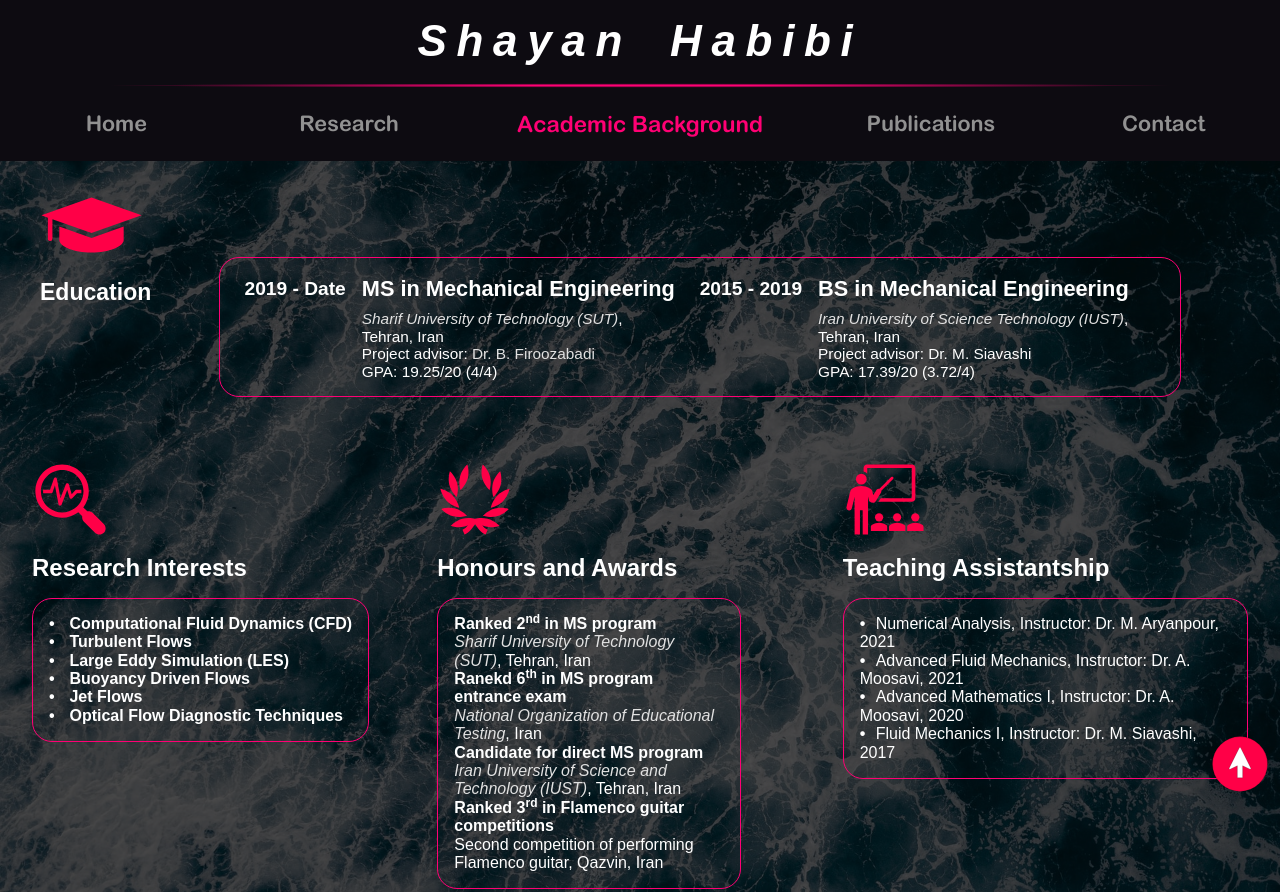
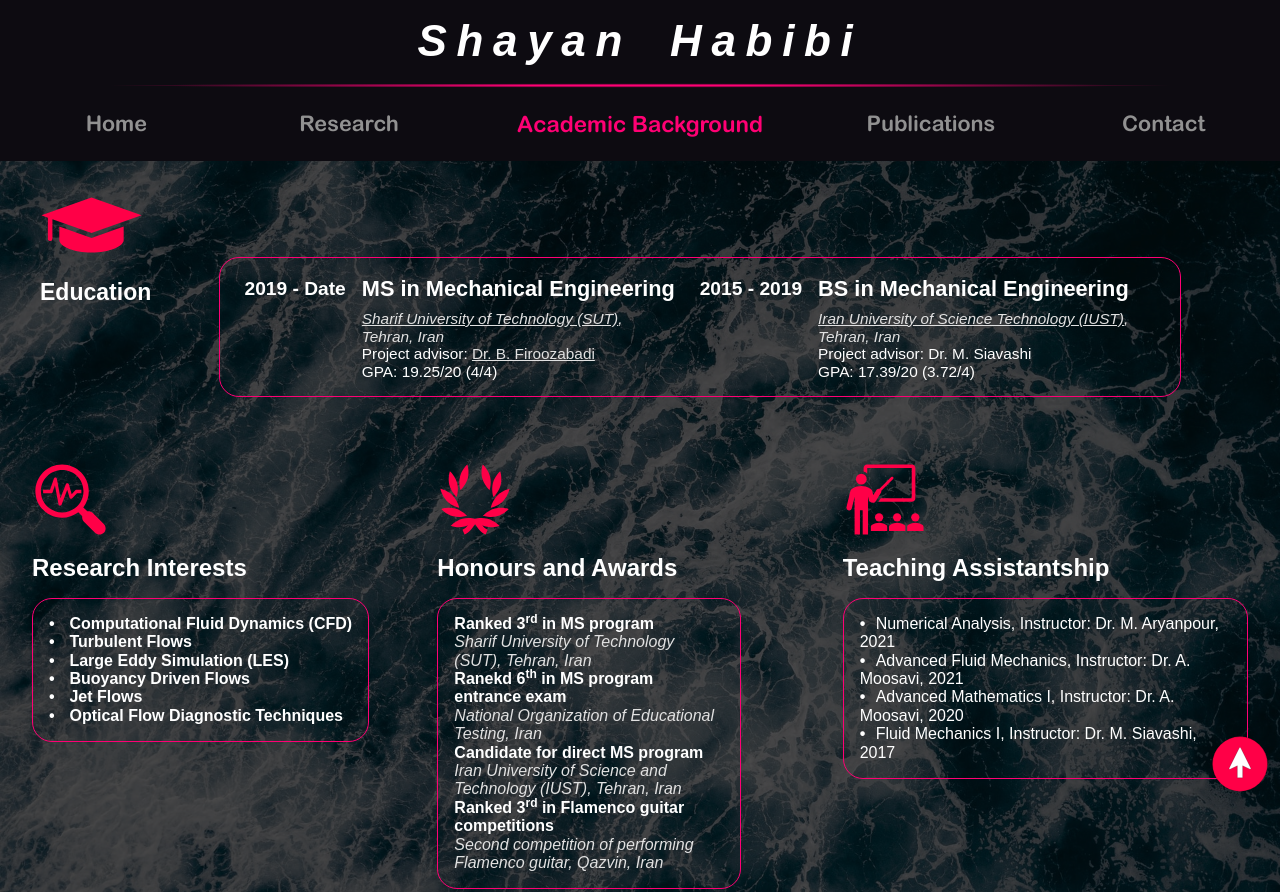
Before and after one commit to ShayanHBI/ShayanHBI.github.io, a website: page Academic Background/academic-background.html in a window 1280 px wide. Shown: the top 892 px of the page. Drawn offline with Linux system fonts and the light colour scheme.

Commit message:
fix acad-bg text color

```diff
--- a/Academic Background/academic-background.html
+++ b/Academic Background/academic-background.html
@@ -46,7 +46,7 @@
                             <h3 class="date">2019 - Date</h3>
                             <h3 class="degree">MS in Mechanical Engineering</h3>
                             <div class="explanation">
-                                <p><a href="http://www.en.sharif.edu/"><span class="institute">Sharif University of Technology (SUT)</span></a>,<br> Tehran, Iran</p>
+                                <p><span class="institute"><a href="http://www.en.sharif.edu/">Sharif University of Technology (SUT)</a>,<br> Tehran, Iran</span></p>
                                 <ul>
                                     <li>Project advisor: <a href="http://sharif.ir/~firoozabadi/" class="professor">Dr. B. Firoozabadi</a></li>
                                     <li>GPA: 19.25/20 (4/4)</li>
@@ -57,7 +57,7 @@
                             <h3 class="date">2015 - 2019</h3>
                             <h3 class="degree">BS in Mechanical Engineering</h3>
                             <div class="explanation">
-                                <p><a href="http://www.iust.ac.ir/en"><span class="institute">Iran University of Science Technology (IUST)</span></a>,<br> Tehran, Iran</p>
+                                <p><span class="institute"><a href="http://www.iust.ac.ir/en">Iran University of Science Technology (IUST)</a>,<br> Tehran, Iran</span></p>
                                 <ul>
                                     <li>Project advisor: Dr. M. Siavashi</li>
                                     <li>GPA: 17.39/20 (3.72/4)</li>
@@ -97,20 +97,20 @@
                     <h2>Honours and Awards</h2>
                     <ul class="bordered">
                         <li>
-                            <h4>Ranked 2<sup>nd</sup> in MS program</h4>
-                            <p><span class="institute">Sharif University of Technology (SUT)</span>, Tehran, Iran</p>
+                            <h4>Ranked 3<sup>rd</sup> in MS program</h4>
+                            <p><em class="institute">Sharif University of Technology (SUT), Tehran, Iran</em></p>
                         </li>
                         <li>
                             <h4>Ranekd 6<sup>th</sup> in MS program entrance exam</h4>
-                            <p><span class="institute">National Organization of Educational Testing</span>, Iran</p>
+                            <p><em class="institute">National Organization of Educational Testing, Iran</em></p>
                         </li>
                         <li>
                             <h4>Candidate for direct MS program</h4>
-                            <p><span class="institute">Iran University of Science and Technology (IUST)</span>, Tehran, Iran</p>
+                            <p><em class="institute">Iran University of Science and Technology (IUST), Tehran, Iran</em></p>
                         </li>
                         <li>
                             <h4>Ranked 3<sup>rd</sup> in Flamenco guitar competitions</h4>
-                            <p>Second competition of performing Flamenco guitar, Qazvin, Iran</p>
+                            <p><em class="institute">Second competition of performing Flamenco guitar, Qazvin, Iran</em></p>
                         </li>
                     </ul>
                 </section>
--- a/CSS/academic-background.css
+++ b/CSS/academic-background.css
@@ -87,23 +87,27 @@ nav ul li a:active {
     color: #ff0074;
 }
 
-main a:link {
-    text-decoration: none;
-    color: #414141
+.institute {
+    font-style: italic;
+    color: #e1e1e1;
 }
 
+main a:link,
 main a:visited {
-    text-decoration: none;
-    color: #414141
-}
-
-main a:hover {
     text-decoration: underline;
+    color: #e1e1e1
 }
 
 .professor:link,
 .professor:visited {
-    color: #e1e1e1;
+    text-decoration: underline;
+    color: #e1e1e1;;
+}
+
+main a:hover,
+.professor:hover {
+    color: #ff0074;
+    text-decoration: underline;
 }
 
 .main-flex {
@@ -357,11 +361,6 @@ h3 {
     font-size: 1.5vw;
 }
 
-.institute {
-    font-style: italic;
-    color: #e1e1e1;
-}
-
 .bordered {
     border: 1px solid #ff0074;
     border-radius: 20px;
```
